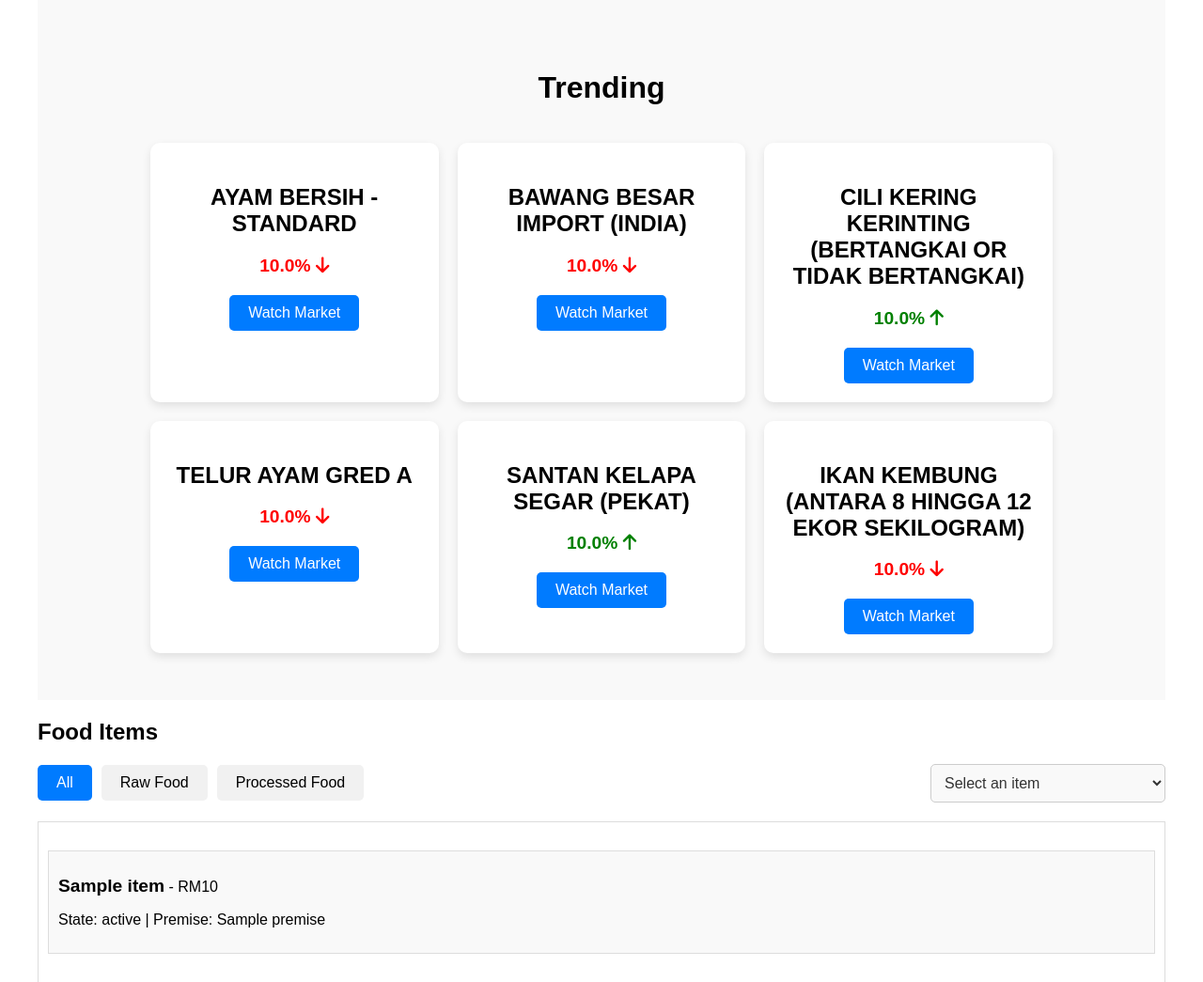
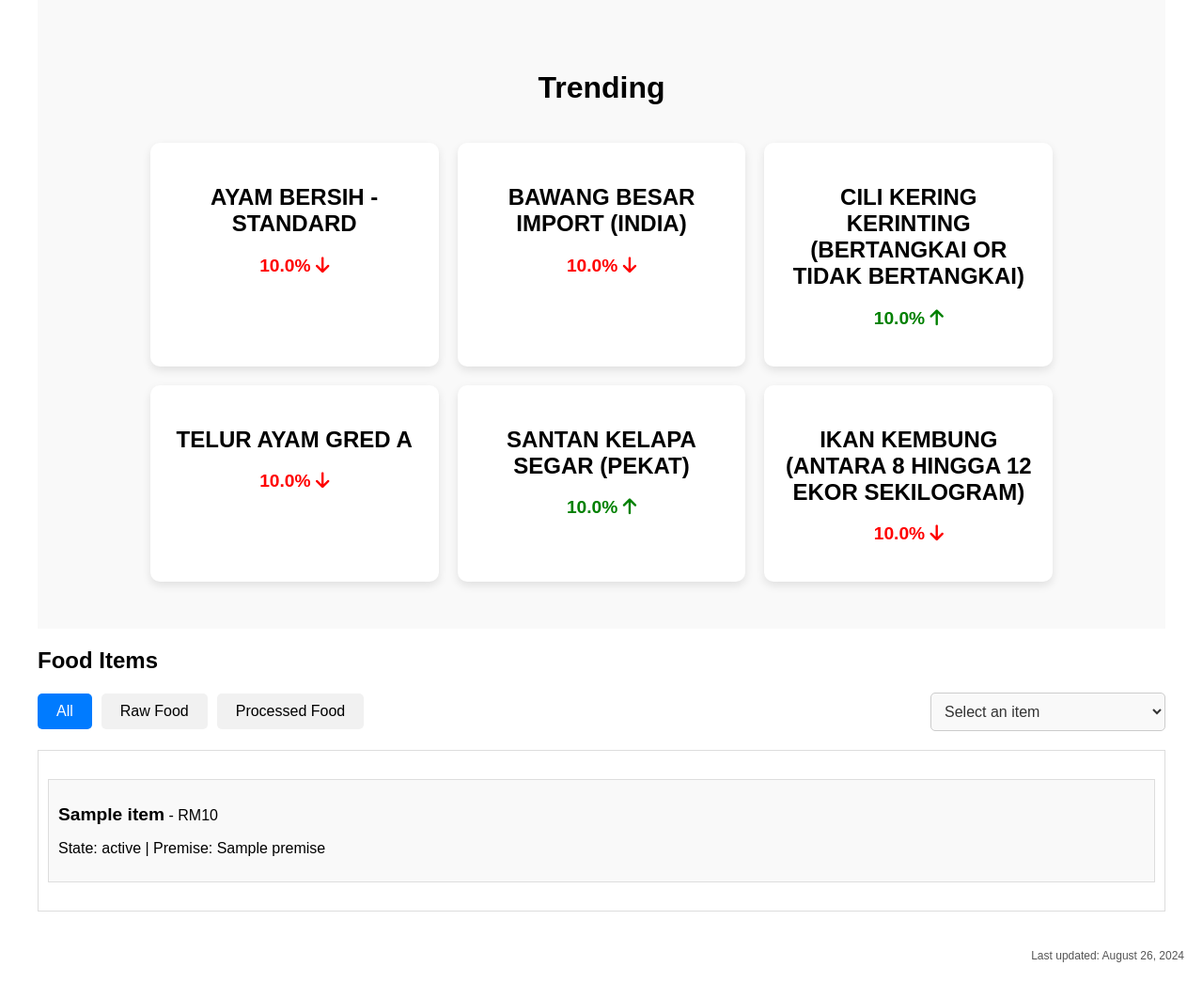
Before and after one commit to czwong02/hargabarangnow-beta, a Flask app: template templates/index.html in a window 1280 px wide. Shown: the part 391-1436 px from the top of the page at 94% size. After the commit the page ends 1415 px from the top, so only its background shows below. Run offline with Flask 3, Linux system fonts and the light colour scheme; the template is opened without the code that fills it: most values are stand-ins (such as "Sample title", 1, 10 or a date in 2020); some libraries are stand-ins or nearby versions.

Commit message:
Remove entry point to product page from index page

```diff
--- a/templates/index.html
+++ b/templates/index.html
@@ -58,61 +58,40 @@
             <h2>Trending</h2>
             <div class="trend-container">
                 <div class="trend-card">
-                    <a href="/product/AYAM%20BERSIH%20-%20STANDARD/Johor"
-                        style="text-decoration: none; color: inherit;">
+                    <div class="trend-content">
                         <h3>AYAM BERSIH - STANDARD</h3>
-                        <p class="price-decrease">{{increments['AYAM BERSIH - STANDARD'] | float | round(2)}}% <i
-                                class="fas fa-arrow-down"></i></p> <!-- Green arrow for increase -->
-                        <button>Watch Market</button>
-                    </a>
+                        <p class="price-decrease">{{increments['AYAM BERSIH - STANDARD'] | float | round(2)}}% <i class="fas fa-arrow-down"></i></p> <!-- Green arrow for decrease -->
+                    </div>
                 </div>
                 <div class="trend-card">
-                    <a href="/product/BAWANG%20BESAR%20IMPORT%20(INDIA)/Johor"
-                        style="text-decoration: none; color: inherit;">
+                    <div class="trend-content">
                         <h3>BAWANG BESAR IMPORT (INDIA)</h3>
-                        <p class="price-decrease">{{increments['BAWANG BESAR IMPORT (INDIA)'] | float | round(2)}}% <i
-                                class="fas fa-arrow-down"></i></p> <!-- Green arrow for increase -->
-                        <button>Watch Market</button>
-                    </a>
+                        <p class="price-decrease">{{increments['BAWANG BESAR IMPORT (INDIA)'] | float | round(2)}}% <i class="fas fa-arrow-down"></i></p> <!-- Green arrow for decrease -->
+                    </div>
                 </div>
                 <div class="trend-card">
-                    <a href="/product/CILI%20KERING%20KERINTING%20(BERTANGKAI%20OR%20TIDAK%20BERTANGKAI)/Johor"
-                        style="text-decoration: none; color: inherit;">
-                        <h3>CILI KERING KERINTING (BERTANGKAI OR TIDAK BERTANGKAI)
-                        </h3>
-                        <p class="price-increase">{{increments['CILI KERING KERINTING (BERTANGKAI OR TIDAK BERTANGKAI)']
-                            | float | round(2)}}% <i class="fas fa-arrow-up"></i></p> <!-- Green arrow for increase -->
-                        <button>Watch Market</button>
-                    </a>
+                    <div class="trend-content">
+                        <h3>CILI KERING KERINTING (BERTANGKAI OR TIDAK BERTANGKAI)</h3>
+                        <p class="price-increase">{{increments['CILI KERING KERINTING (BERTANGKAI OR TIDAK BERTANGKAI)'] | float | round(2)}}% <i class="fas fa-arrow-up"></i></p> <!-- Green arrow for increase -->
+                    </div>
                 </div>
                 <div class="trend-card">
-                    <a href="/product/TELUR%20AYAM%20GRED%20A/Johor" style="text-decoration: none; color: inherit;">
-
+                    <div class="trend-content">
                         <h3>TELUR AYAM GRED A</h3>
-                        <p class="price-decrease">{{increments['TELUR AYAM GRED A'] | float | round(2)}}% <i
-                                class="fas fa-arrow-down"></i></p> <!-- Red arrow for decrease -->
-                        <button>Watch Market</button>
-                    </a>
+                        <p class="price-decrease">{{increments['TELUR AYAM GRED A'] | float | round(2)}}% <i class="fas fa-arrow-down"></i></p> <!-- Red arrow for decrease -->
+                    </div>
                 </div>
                 <div class="trend-card">
-                    <a href="/product/SANTAN%20KELAPA%20SEGAR%20(PEKAT)/Johor"
-                        style="text-decoration: none; color: inherit;">
-
-                        <h3>SANTAN KELAPA SEGAR (PEKAT)
-                        </h3>
-                        <p class="price-increase">{{increments['SANTAN KELAPA SEGAR (PEKAT)'] | float | round(2)}}% <i
-                                class="fas fa-arrow-up"></i></p> <!-- Red arrow for decrease -->
-                        <button>Watch Market</button>
-                    </a>
+                    <div class="trend-content">
+                        <h3>SANTAN KELAPA SEGAR (PEKAT)</h3>
+                        <p class="price-increase">{{increments['SANTAN KELAPA SEGAR (PEKAT)'] | float | round(2)}}% <i class="fas fa-arrow-up"></i></p> <!-- Red arrow for increase -->
+                    </div>
                 </div>
                 <div class="trend-card">
-                    <a href="/product/IKAN%20KEMBUNG%20(ANTARA%208%20HINGGA%2012%20EKOR%20SEKILOGRAM)/Johor"
-                        style="text-decoration: none; color: inherit;">
+                    <div class="trend-content">
                         <h3>IKAN KEMBUNG (ANTARA 8 HINGGA 12 EKOR SEKILOGRAM)</h3>
-                        <p class="price-decrease">{{increments['IKAN KEMBUNG (ANTARA 8 HINGGA 12 EKOR SEKILOGRAM)'] |
-                            float | round(2)}}% <i class="fas fa-arrow-down"></i></p> <!-- Red arrow for decrease -->
-                        <button>Watch Market</button>
-                    </a>
+                        <p class="price-decrease">{{increments['IKAN KEMBUNG (ANTARA 8 HINGGA 12 EKOR SEKILOGRAM)'] | float | round(2)}}% <i class="fas fa-arrow-down"></i></p> <!-- Red arrow for decrease -->
+                    </div>
                 </div>
             </div>
         </section>
```
Also changed, not shown: readme.md.
